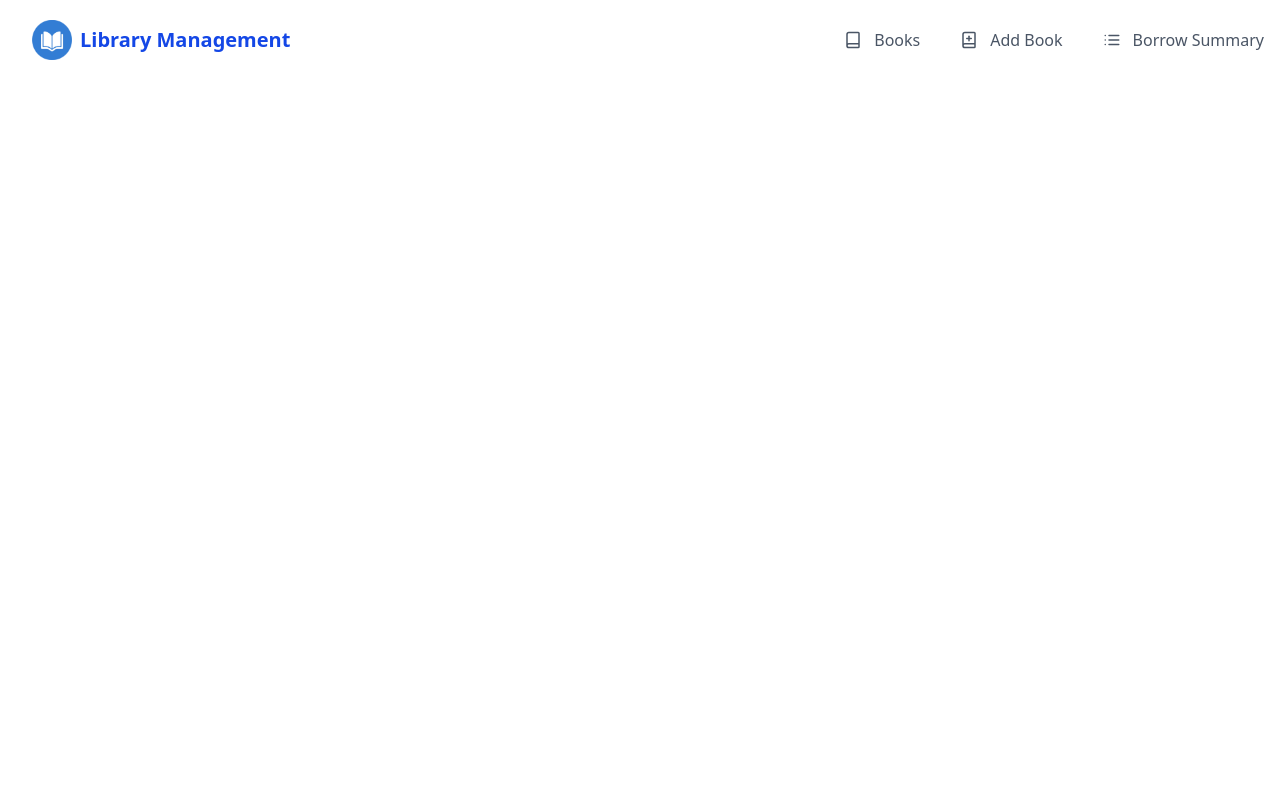
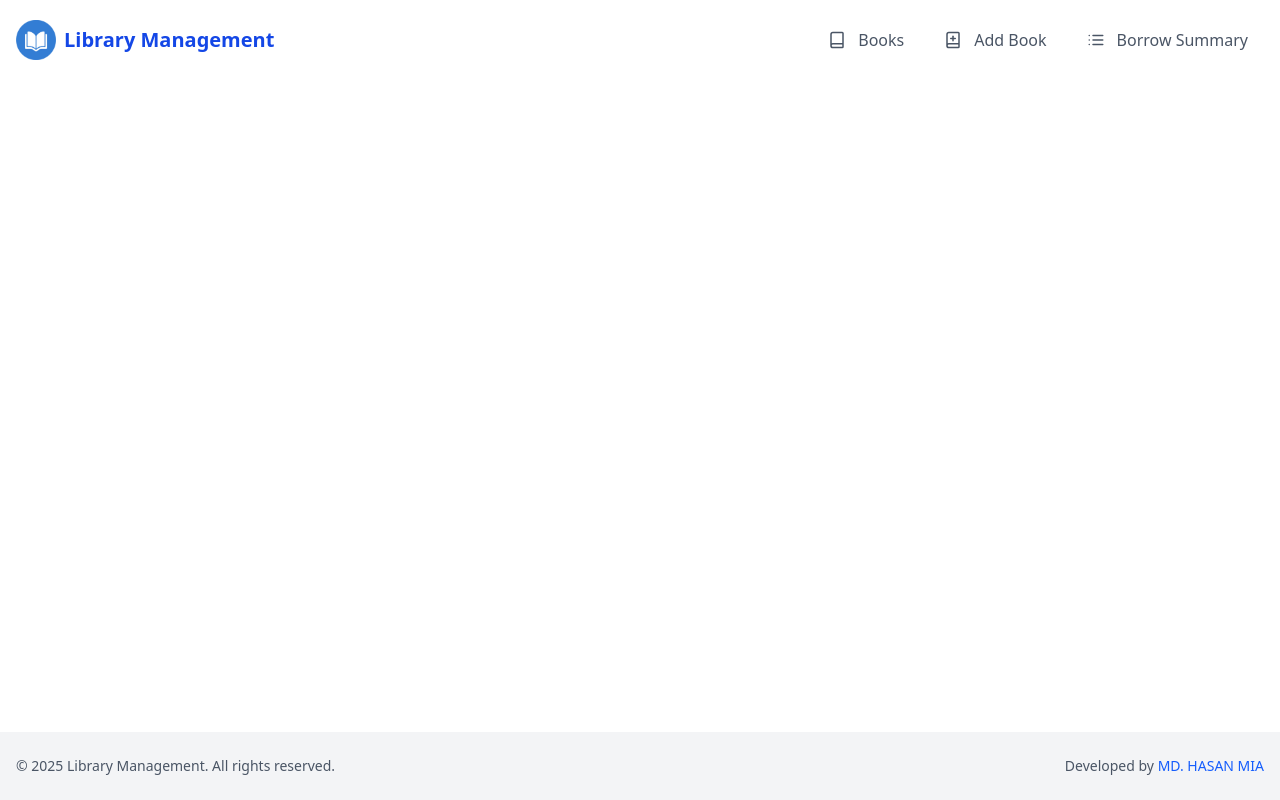
Before and after one commit to devhasanmia/library-management-client, a React (Vite) app: page / in a window 1280 px wide. Built offline with nearby package versions, Linux system fonts and the light colour scheme.

Commit message:
Create Footer component #8 Resolve

```diff
--- /dev/null
+++ b/src/components/Footer.tsx
@@ -0,0 +1,16 @@
+const Footer = () => {
+  return (
+    <footer className="bg-gray-100 text-gray-600 text-sm">
+      <div className="container mx-auto px-4 py-6 flex flex-col md:flex-row items-center justify-between">
+        <p className="text-center md:text-left">
+          © {new Date().getFullYear()} Library Management. All rights reserved.
+        </p>
+        <p className="text-center md:text-right mt-2 md:mt-0">
+          Developed by <span className="text-blue-600">MD. HASAN MIA</span>
+        </p>
+      </div>
+    </footer>
+  );
+};
+
+export default Footer;
--- a/src/components/Navbar.tsx
+++ b/src/components/Navbar.tsx
@@ -1,4 +1,4 @@
-import { useState, useEffect } from "react";
+import { useState } from "react";
 import { Link, NavLink } from "react-router";
 import { Menu, X, Book, BookPlus, List } from "lucide-react";
 
--- a/src/components/layouts/MainLayout.tsx
+++ b/src/components/layouts/MainLayout.tsx
@@ -1,12 +1,19 @@
 import { Outlet } from "react-router";
 import Navbar from "../Navbar";
+import Footer from "../Footer";
 
 const MainLayout = () => {
   return (
-    <div className="pt-[70px] px-4 min-h-[calc(100vh-140px)]">
+    <div className="flex flex-col min-h-screen">
+      {/* Fixed Navbar space */}
       <Navbar />
-      {/* Main Content */}
-      <Outlet />
+
+      {/* Main content fills the rest */}
+      <main className="flex-1 pt-[70px] px-4">
+        <Outlet />
+      </main>
+
+      <Footer />
     </div>
   );
 };
```
